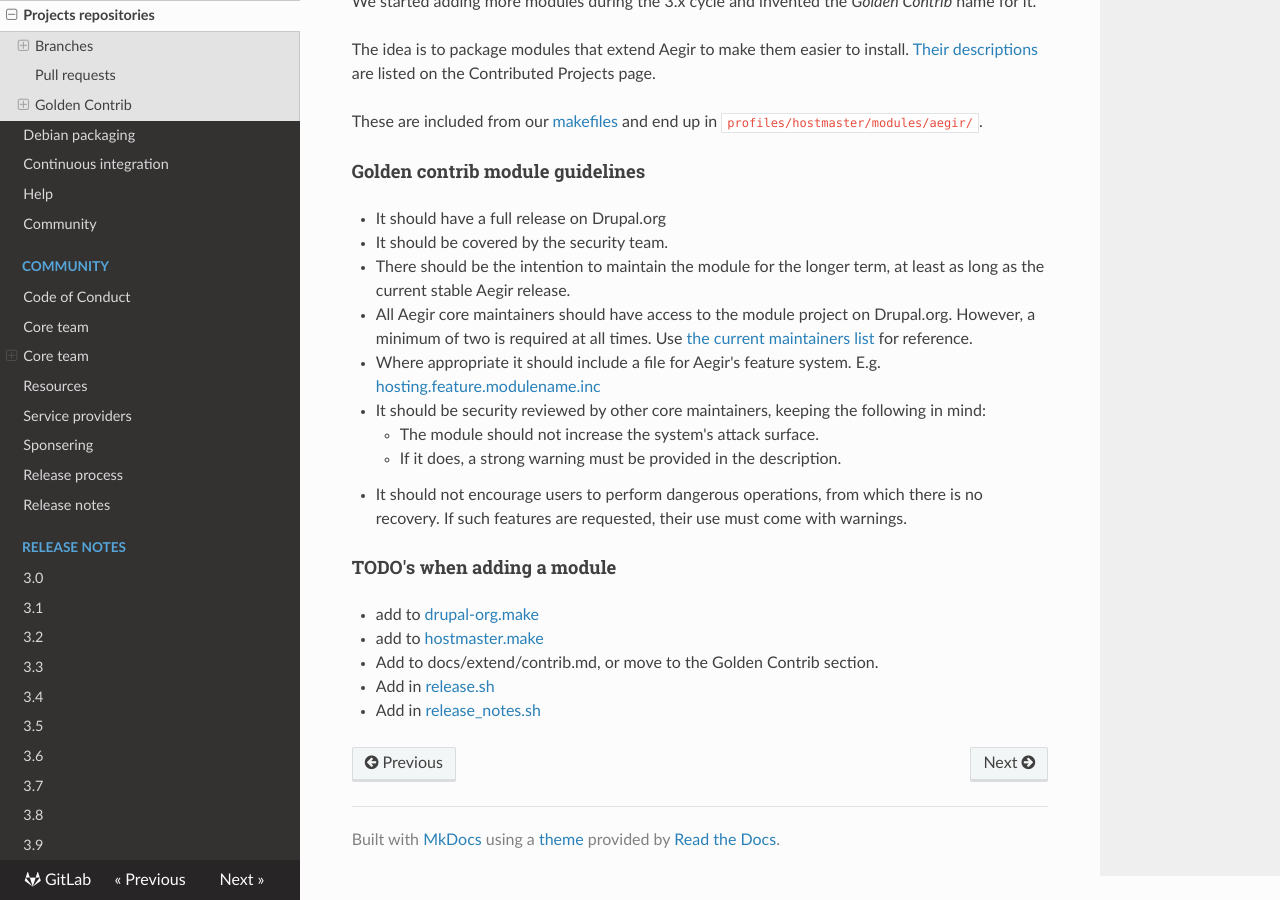
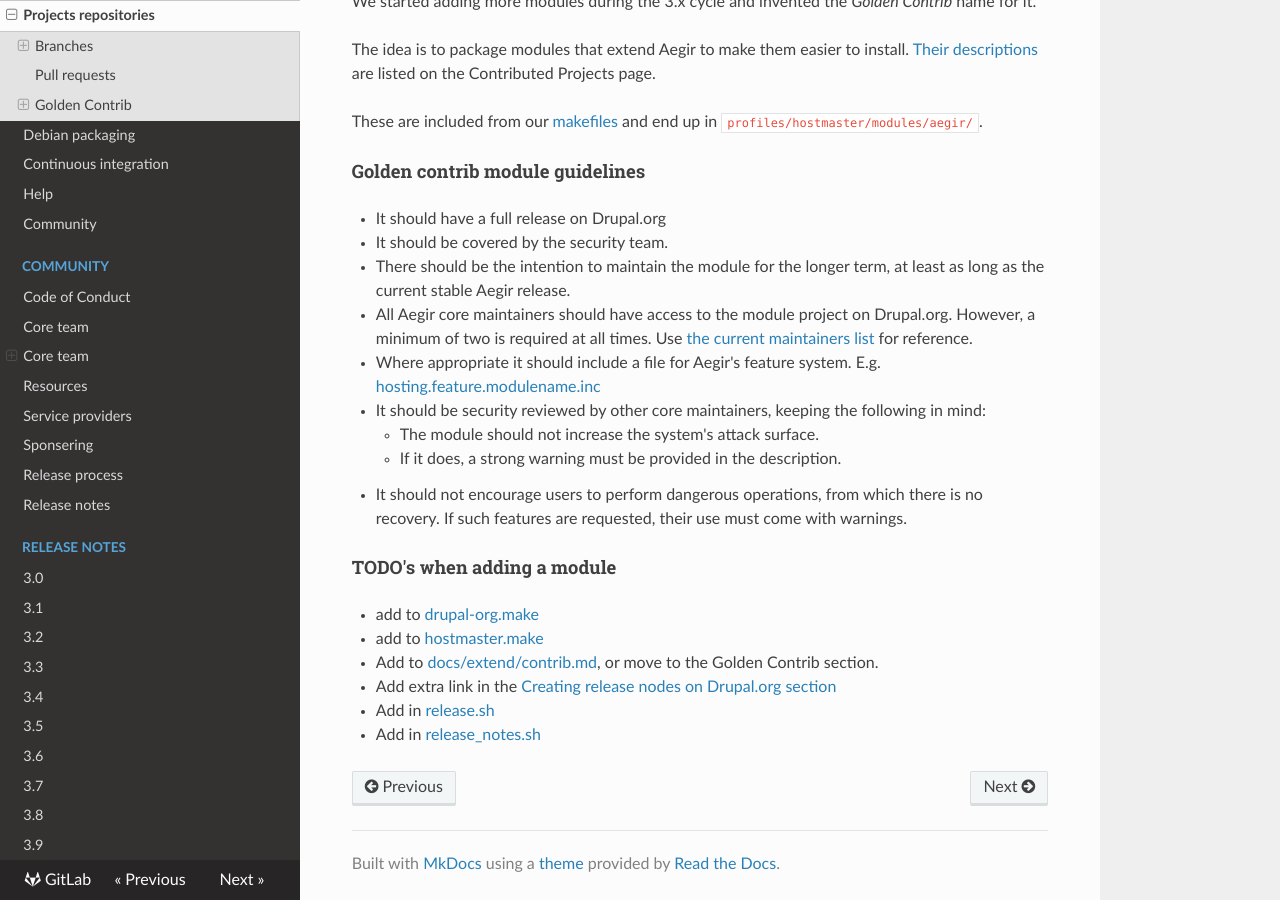
Before and after one commit to aegir-project/documentation, an MkDocs documentation site: the page built from docs/develop/repositories.md, in a window 1280 px wide and 900 px high, scrolled down 1161 px. Built offline with MkDocs 1.6.1, drawn with Linux system fonts in a browser that asks for light colours; nearby versions of some CDN libraries; old or Windows-style settings are respelled for this version of MkDocs.

Commit message:
extra link

```diff
--- a/docs/develop/repositories.md
+++ b/docs/develop/repositories.md
@@ -67,6 +67,7 @@
 - add to [drupal-org.make](https://git.drupalcode.org/project/hostmaster/blob/7.x-3.x/drupal-org.make)
 - add to [hostmaster.make](https://git.drupalcode.org/project/hostmaster/blob/7.x-3.x/hostmaster.make)
 
-- Add to docs/extend/contrib.md, or move to the Golden Contrib section.
+- Add to [docs/extend/contrib.md](https://gitlab.com/aegir/documentation/blob/3.x/docs/extend/contrib.md), or move to the Golden Contrib section.
+- Add extra link in the [Creating release nodes on Drupal.org section](https://gitlab.com/aegir/documentation/blob/3.x/docs/community/release-process.md)
 - Add in [release.sh](https://git.drupalcode.org/project/provision/blob/7.x-3.x/scripts/release.sh#L183)
 - Add in [release_notes.sh](https://git.drupalcode.org/project/provision/blob/7.x-3.x/scripts/release_notes.sh#L9)
```
